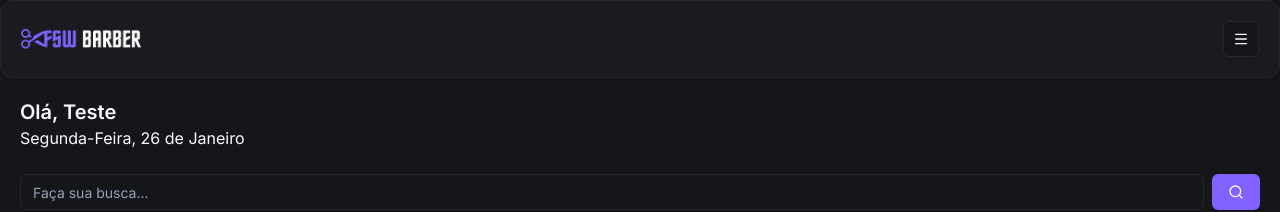
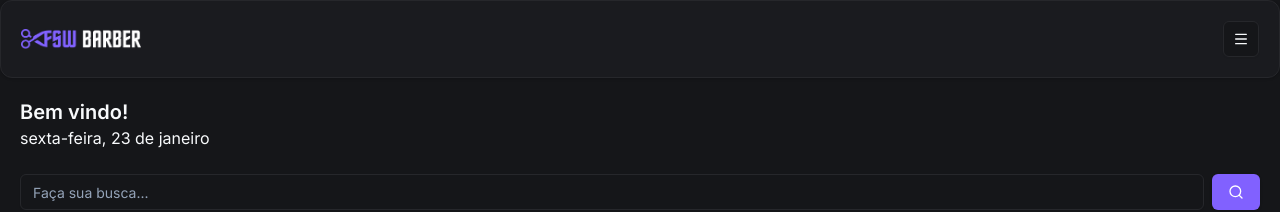
Before and after one commit to Tiagossdj/barber-project, a Next.js app: page / in a window 1280 px wide. Shown: the top 212 px of the page. Built offline with nearby package versions, Linux system fonts and the light colour scheme; no server answers; the database is empty.

Commit message:
feat: update welcome date

```diff
--- a/app/page.tsx
+++ b/app/page.tsx
@@ -9,6 +9,8 @@ import Search from "./_components/search"
 import Link from "next/link"
 import { getServerSession } from "next-auth"
 import authOptions from "./_lib/auth"
+import { format } from "date-fns"
+import { ptBR } from "date-fns/locale"
 
 const Home = async () => {
   const session = await getServerSession(authOptions)
@@ -48,12 +50,12 @@ const Home = async () => {
         {session?.user ? (
           <>
             <h2 className="text-xl font-semibold">Olá, {session.user.name}</h2>
-            <p>Segunda-Feira, 26 de Janeiro</p>
+            <p>{format(new Date(), "EEEE, d 'de' MMMM", { locale: ptBR })}</p>
           </>
         ) : (
           <>
-            <h2 className="text-xl font-semibold">Olá, Teste</h2>
-            <p>Segunda-Feira, 26 de Janeiro</p>
+            <h2 className="text-xl font-semibold">Bem vindo!</h2>
+            <p>{format(new Date(), "EEEE, d 'de' MMMM", { locale: ptBR })}</p>
           </>
         )}
 
```
